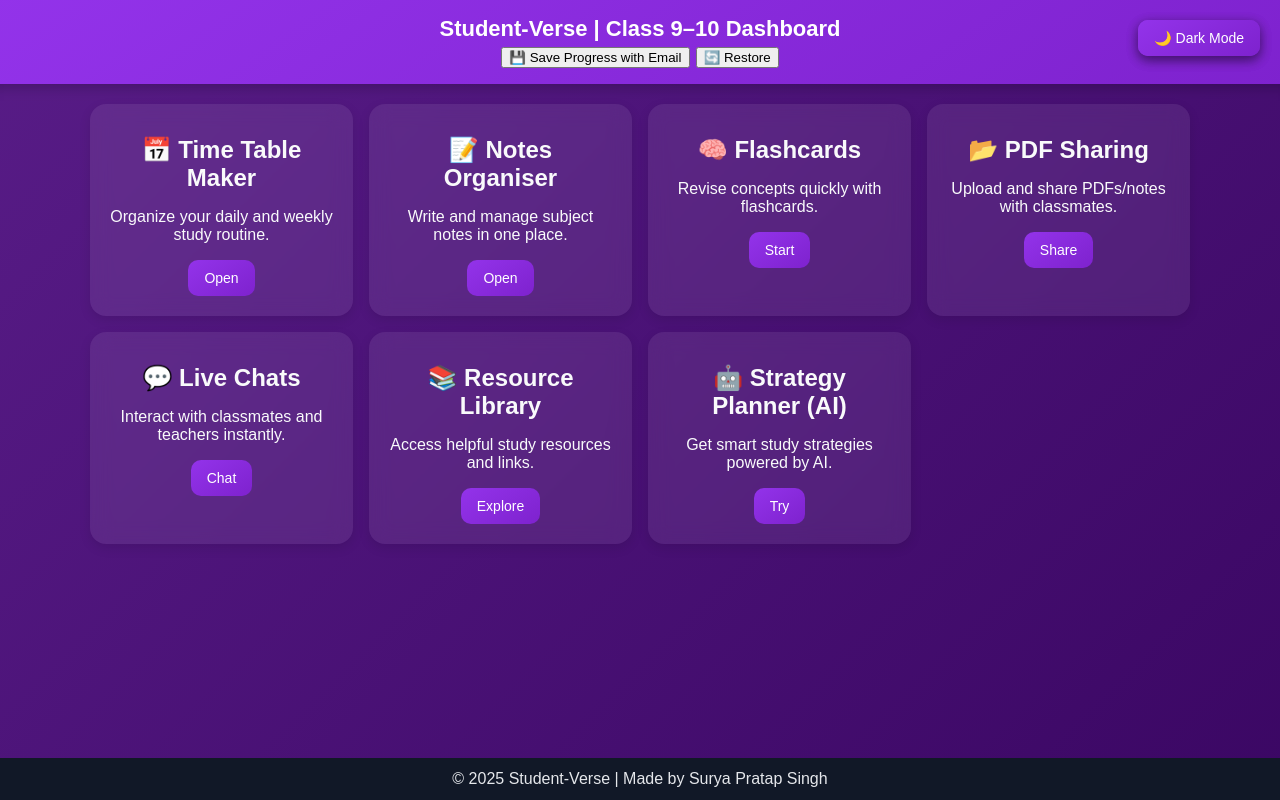
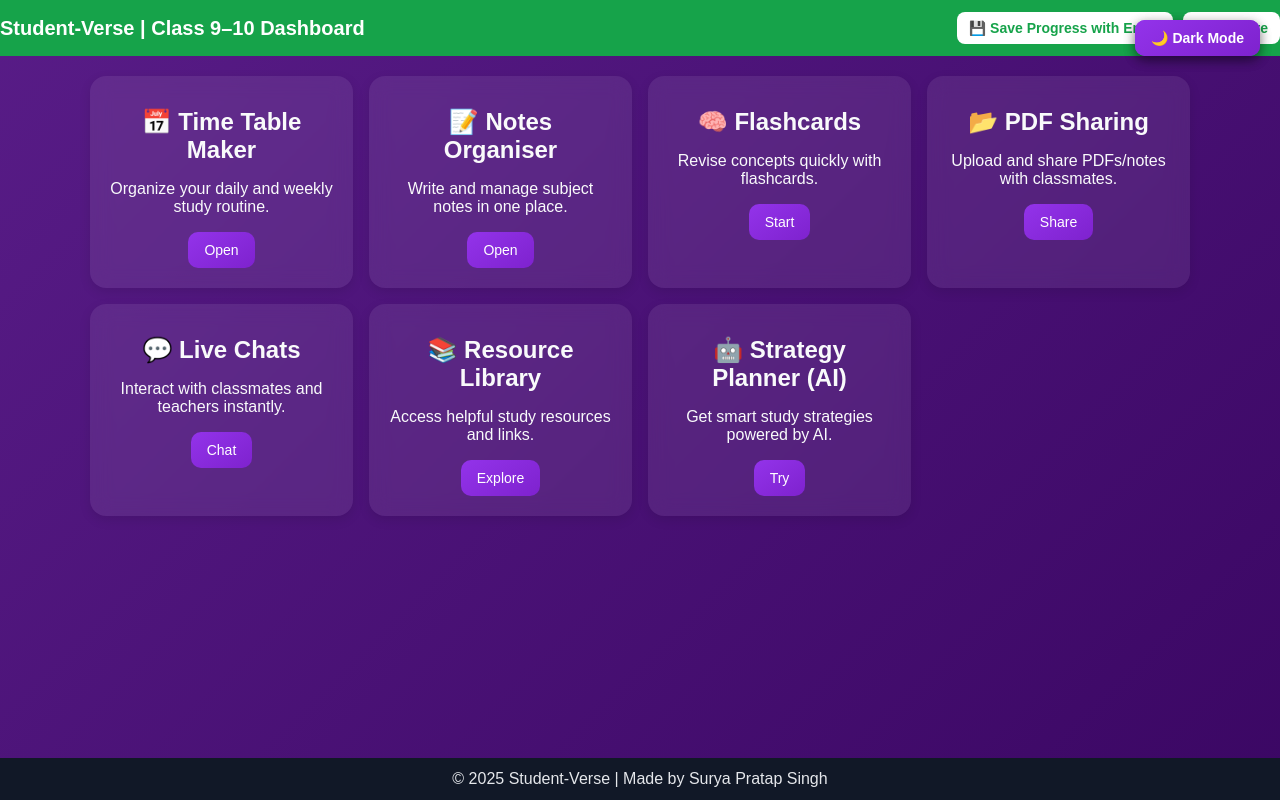
Before and after one commit to Aurian25/Student-verse, a plain HTML site: page class-9-10.html in a window 1280 px wide. Drawn offline with Linux system fonts and the light colour scheme.

Commit message:
Update class-9-10.html

```diff
--- a/class-9-10.html
+++ b/class-9-10.html
@@ -35,15 +35,44 @@
     }
 
     header {
-      width: 100%;
-      background: var(--btn-gradient);
-      color: white;
-      padding: 16px;
-      text-align: center;
-      font-size: 22px;
-      font-weight: bold;
-      box-shadow: 0 4px 12px rgba(0,0,0,0.2);
-    }
+  width: 100%;
+  background: #16a34a;
+  color: white;
+  padding: 12px 20px;
+  display: flex;
+  justify-content: space-between; /* spread title left, buttons right */
+  align-items: center;
+  font-size: 20px;
+  font-weight: bold;
+}
+
+.header-content {
+  width: 100%;
+  display: flex;
+  justify-content: space-between;
+  align-items: center;
+}
+
+.header-buttons {
+  display: flex;
+  gap: 10px; /* space between buttons */
+}
+
+.theme-toggle, .btn-action {
+  background: white;
+  color: #16a34a;
+  border: none;
+  padding: 8px 12px;
+  border-radius: 8px;
+  cursor: pointer;
+  font-size: 14px;
+  font-weight: bold;
+}
+
+.theme-toggle:hover, .btn-action:hover {
+  background: #e5e7eb;
+}
+
 
     .container {
       max-width: 1100px;
```
